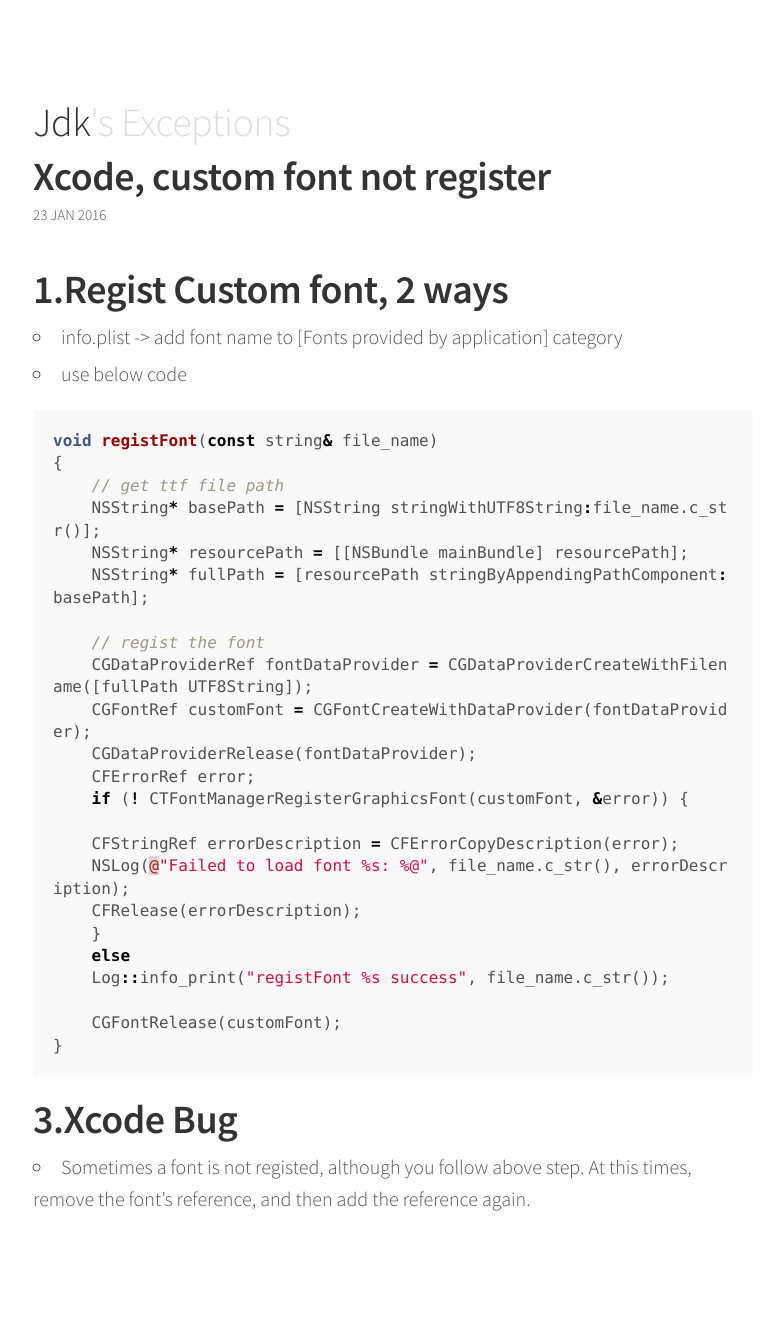
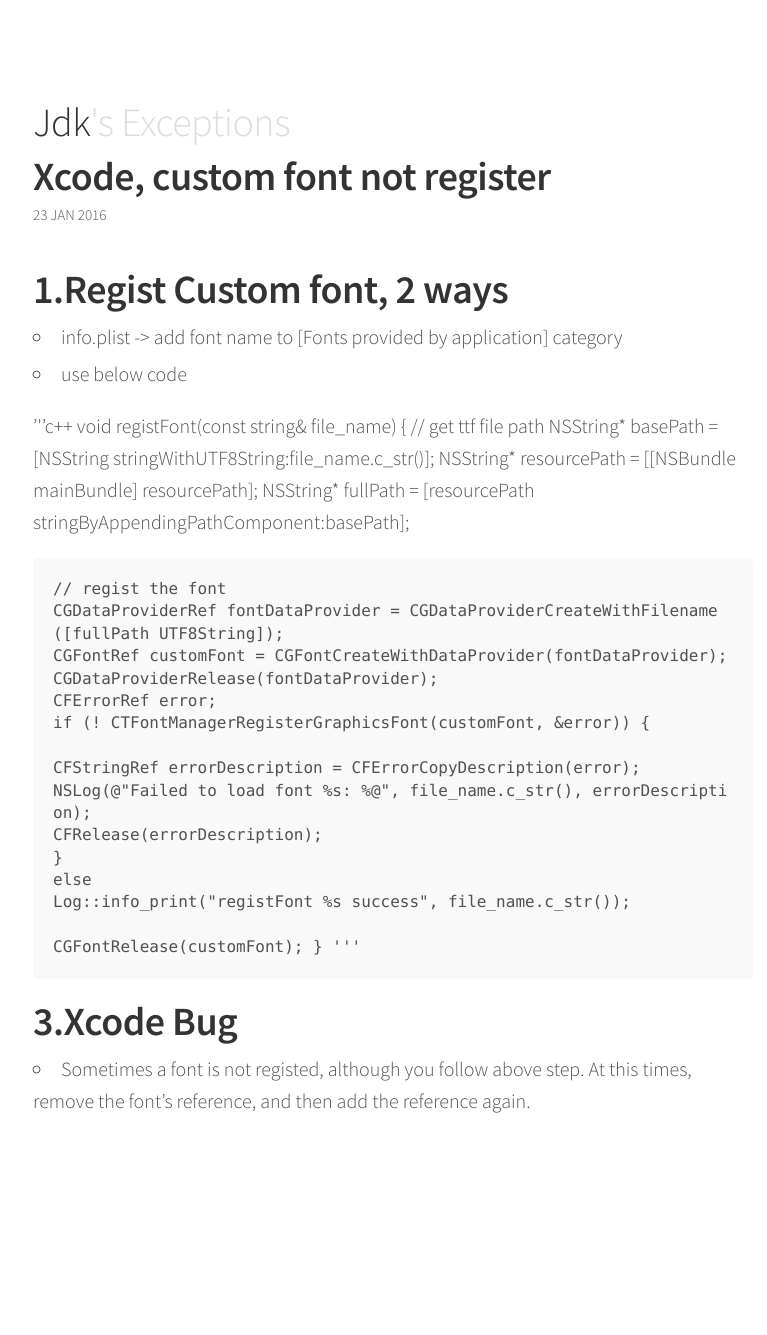
Before and after one commit to shakddoo/shakddoo.github.io, a Jekyll site: the page built from _posts/2016-01-24-xcode-font-regist.md, in a window 1280 px wide. Shown: the whole page, without its empty margins (247-1014 px from the left). Built offline with Jekyll 4.4.1, drawn with Linux system fonts in a browser that asks for light colours; Markdown is read by kramdown in place of the engine named in the settings; after the commit the page ends 1237 px from its top, so only the background shows below that.

Commit message:
~~~~-> '''

```diff
--- a/_posts/2016-01-24-xcode-font-regist.md
+++ b/_posts/2016-01-24-xcode-font-regist.md
@@ -8,7 +8,7 @@
 - info.plist -> add font name to [Fonts provided by application] category
 - use below code
 
-~~~c++
+'''c++
 void registFont(const string& file_name)
 {
     // get ttf file path
@@ -32,7 +32,7 @@
 
     CGFontRelease(customFont);
 }
-~~~
+'''
 
 
 #3.Xcode Bug
```
